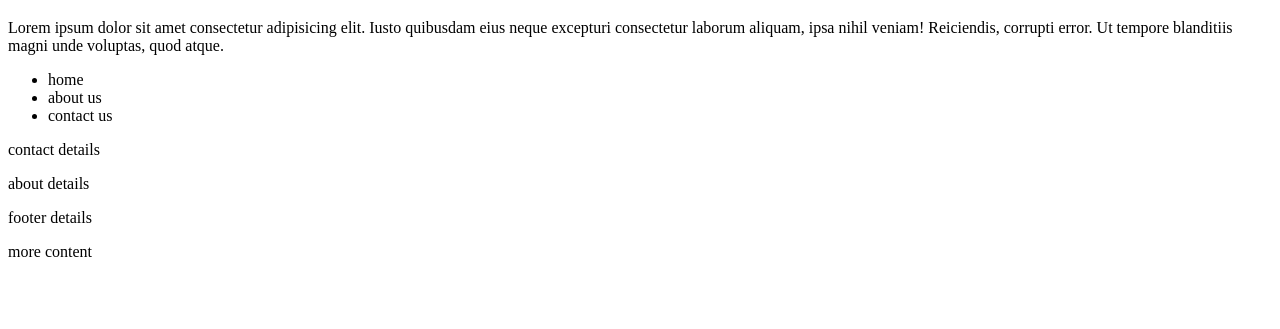
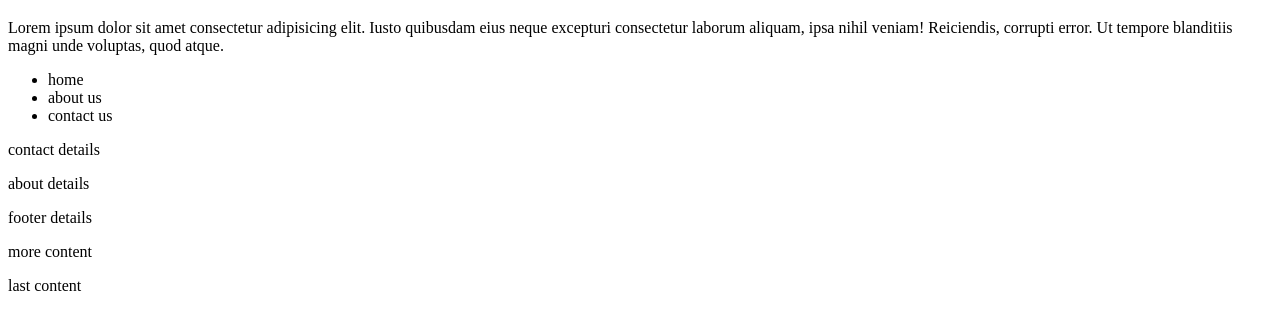
Before and after one commit to sribinu/learn-git, a plain HTML site: page index.html in a window 1280 px wide. Shown: the part 61-390 px from the top of the page. Drawn offline with Linux system fonts and the light colour scheme.

Commit message:
update index

```diff
--- a/index.html
+++ b/index.html
@@ -23,6 +23,7 @@
       <p>about details</p>
       <p>footer details</p>
       <p>more content</p>
+      <p>last content</p>
     </footer>
   </body>
 </html>
```
